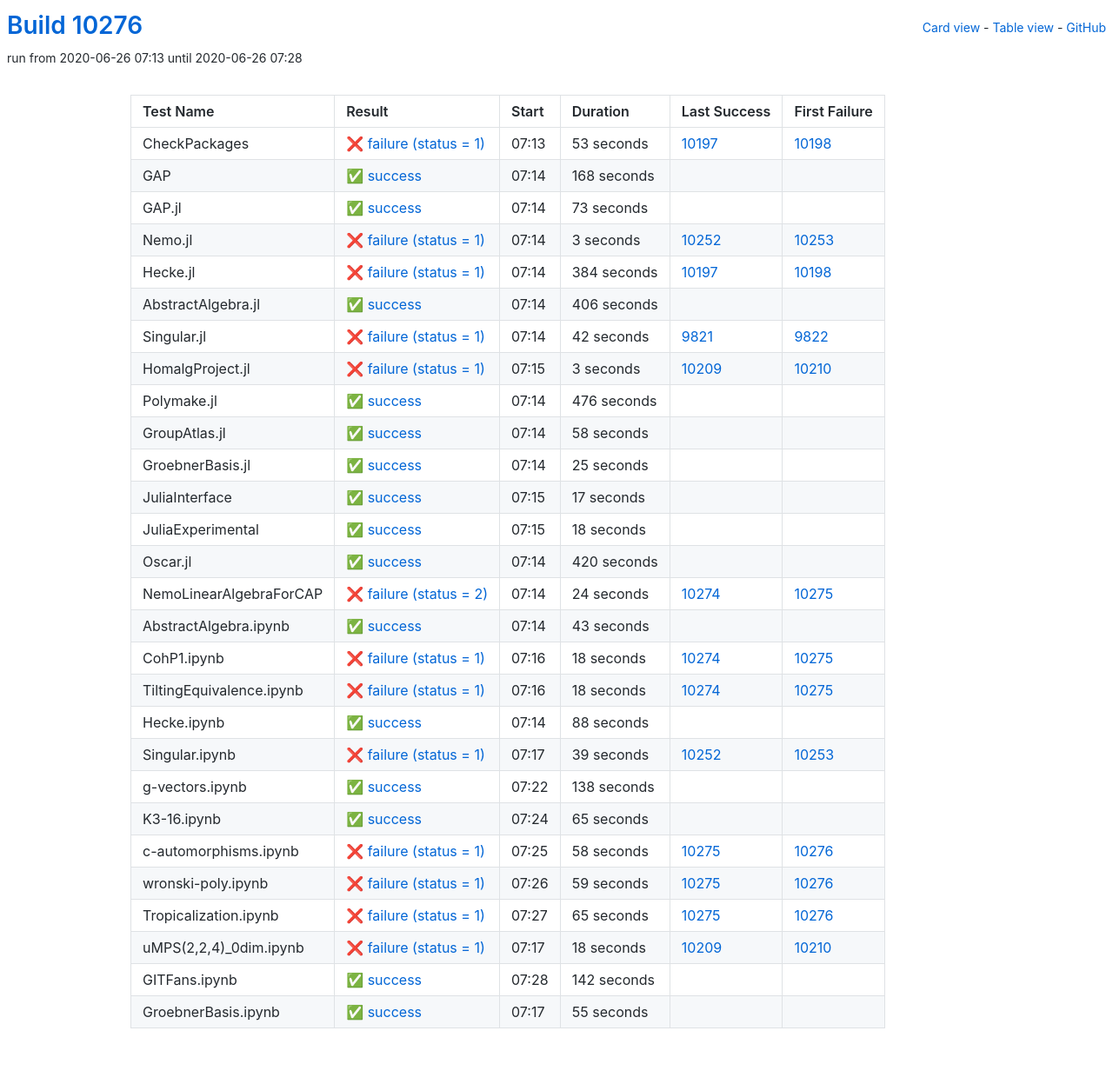
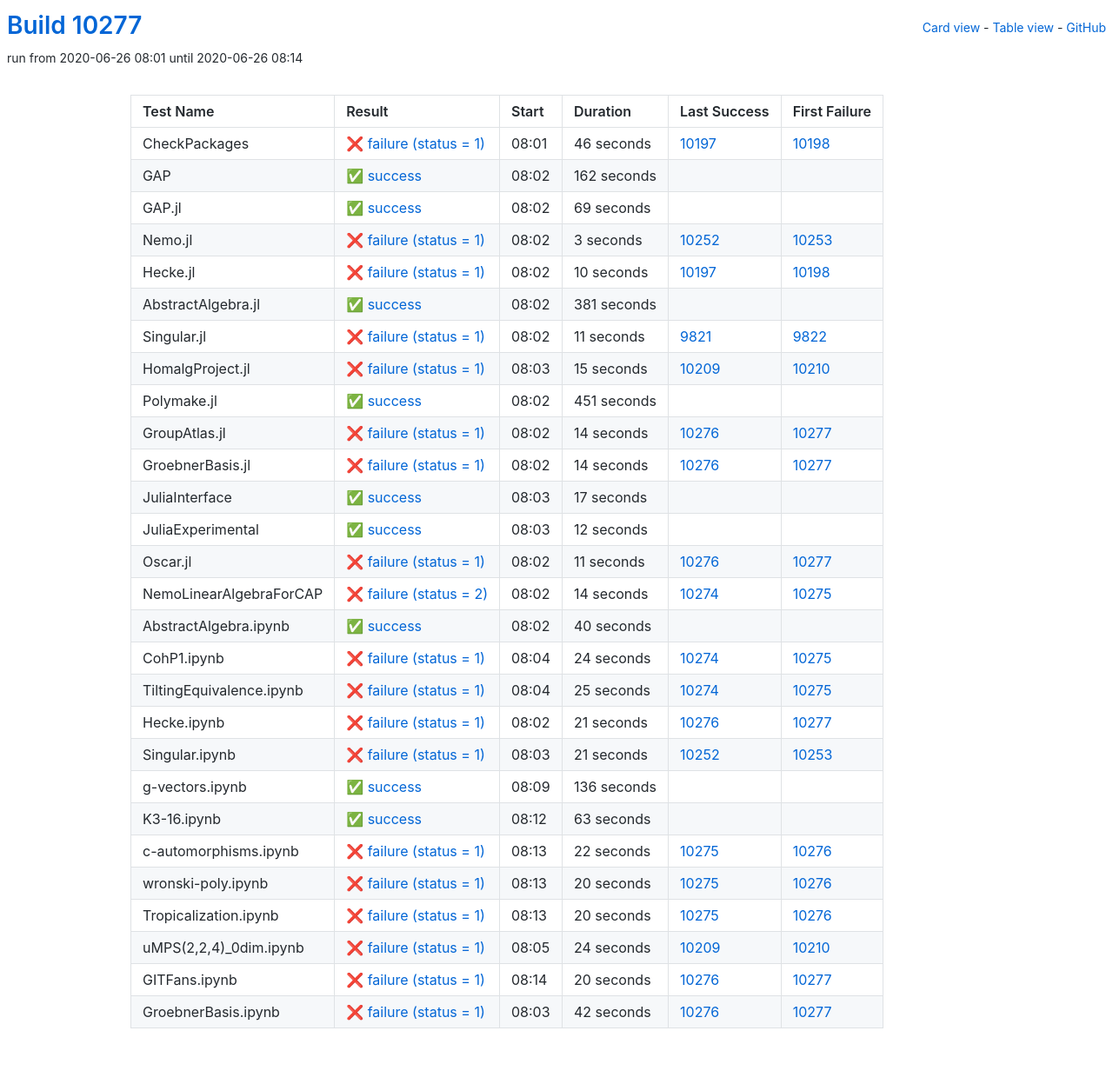
Before and after one commit to oscar-system/oscar-ci-status, a Jekyll site: the page built from table.html, in a window 1280 px wide. Shown: the whole page at 87% size. Built offline with Jekyll 4.4.1, drawn with Linux system fonts in a browser that asks for light colours.

Commit message:
Build #10277

```diff
--- a/_data/ci.yml
+++ b/_data/ci.yml
@@ -1,6 +1,6 @@
 ---
-build: 10276
-build_url: https://oscarci.mathematik.uni-kl.de/job/oscar/10276/
+build: 10277
+build_url: https://oscarci.mathematik.uni-kl.de/job/oscar/10277/
 job: oscar
 organization: oscar-system
 repo: oscar-ci-status
@@ -8,44 +8,44 @@
 tests:
 - name: CheckPackages
   id: checkpackages
-  log: https://oscarci.mathematik.uni-kl.de/job/oscar/10276/artifact/logs/build-10276/CheckPackages.log
-  start: 2020-06-26 07:13
+  log: https://oscarci.mathematik.uni-kl.de/job/oscar/10277/artifact/logs/build-10277/CheckPackages.log
+  start: 2020-06-26 08:01
   success: false
   exitcode: 1
   status: failure
-  duration: 53
+  duration: 46
   last_success: 10197
   last_success_url: https://oscarci.mathematik.uni-kl.de/job/oscar/10197/
   first_failure: 10198
   first_failure_url: https://oscarci.mathematik.uni-kl.de/job/oscar/10198/
 - name: GAP
   id: gap
-  log: https://oscarci.mathematik.uni-kl.de/job/oscar/10276/artifact/logs/build-10276/GAP.log
-  start: 2020-06-26 07:14
+  log: https://oscarci.mathematik.uni-kl.de/job/oscar/10277/artifact/logs/build-10277/GAP.log
+  start: 2020-06-26 08:02
   success: true
   exitcode: 0
   status: success
-  duration: 168
+  duration: 162
   last_success: false
   last_success_url:
   first_failure: false
   first_failure_url:
 - name: GAP.jl
   id: gap-jl
-  log: https://oscarci.mathematik.uni-kl.de/job/oscar/10276/artifact/logs/build-10276/GAP.jl.log
-  start: 2020-06-26 07:14
+  log: https://oscarci.mathematik.uni-kl.de/job/oscar/10277/artifact/logs/build-10277/GAP.jl.log
+  start: 2020-06-26 08:02
   success: true
   exitcode: 0
   status: success
-  duration: 73
+  duration: 69
   last_success: false
   last_success_url:
   first_failure: false
   first_failure_url:
 - name: Nemo.jl
   id: nemo-jl
-  log: https://oscarci.mathematik.uni-kl.de/job/oscar/10276/artifact/logs/build-10276/Nemo.jl.log
-  start: 2020-06-26 07:14
+  log: https://oscarci.mathematik.uni-kl.de/job/oscar/10277/artifact/logs/build-10277/Nemo.jl.log
+  start: 2020-06-26 08:02
   success: false
   exitcode: 1
   status: failure
@@ -56,92 +56,92 @@
   first_failure_url: https://oscarci.mathematik.uni-kl.de/job/oscar/10253/
 - name: Hecke.jl
   id: hecke-jl
-  log: https://oscarci.mathematik.uni-kl.de/job/oscar/10276/artifact/logs/build-10276/Hecke.jl.log
-  start: 2020-06-26 07:14
+  log: https://oscarci.mathematik.uni-kl.de/job/oscar/10277/artifact/logs/build-10277/Hecke.jl.log
+  start: 2020-06-26 08:02
   success: false
   exitcode: 1
   status: failure
-  duration: 384
+  duration: 10
   last_success: 10197
   last_success_url: https://oscarci.mathematik.uni-kl.de/job/oscar/10197/
   first_failure: 10198
   first_failure_url: https://oscarci.mathematik.uni-kl.de/job/oscar/10198/
 - name: AbstractAlgebra.jl
   id: abstractalgebra-jl
-  log: https://oscarci.mathematik.uni-kl.de/job/oscar/10276/artifact/logs/build-10276/AbstractAlgebra.jl.log
-  start: 2020-06-26 07:14
+  log: https://oscarci.mathematik.uni-kl.de/job/oscar/10277/artifact/logs/build-10277/AbstractAlgebra.jl.log
+  start: 2020-06-26 08:02
   success: true
   exitcode: 0
   status: success
-  duration: 406
+  duration: 381
   last_success: false
   last_success_url:
   first_failure: false
   first_failure_url:
 - name: Singular.jl
   id: singular-jl
-  log: https://oscarci.mathematik.uni-kl.de/job/oscar/10276/artifact/logs/build-10276/Singular.jl.log
-  start: 2020-06-26 07:14
+  log: https://oscarci.mathematik.uni-kl.de/job/oscar/10277/artifact/logs/build-10277/Singular.jl.log
+  start: 2020-06-26 08:02
   success: false
   exitcode: 1
   status: failure
-  duration: 42
+  duration: 11
   last_success: 9821
   last_success_url: https://oscarci.mathematik.uni-kl.de/job/oscar/9821/
   first_failure: 9822
   first_failure_url: https://oscarci.mathematik.uni-kl.de/job/oscar/9822/
 - name: HomalgProject.jl
   id: homalgproject-jl
-  log: https://oscarci.mathematik.uni-kl.de/job/oscar/10276/artifact/logs/build-10276/HomalgProject.jl.log
-  start: 2020-06-26 07:15
+  log: https://oscarci.mathematik.uni-kl.de/job/oscar/10277/artifact/logs/build-10277/HomalgProject.jl.log
+  start: 2020-06-26 08:03
   success: false
   exitcode: 1
   status: failure
-  duration: 3
+  duration: 15
   last_success: 10209
   last_success_url: https://oscarci.mathematik.uni-kl.de/job/oscar/10209/
   first_failure: 10210
   first_failure_url: https://oscarci.mathematik.uni-kl.de/job/oscar/10210/
 - name: Polymake.jl
   id: polymake-jl
-  log: https://oscarci.mathematik.uni-kl.de/job/oscar/10276/artifact/logs/build-10276/Polymake.jl.log
-  start: 2020-06-26 07:14
+  log: https://oscarci.mathematik.uni-kl.de/job/oscar/10277/artifact/logs/build-10277/Polymake.jl.log
+  start: 2020-06-26 08:02
   success: true
   exitcode: 0
   status: success
-  duration: 476
+  duration: 451
   last_success: false
   last_success_url:
   first_failure: false
   first_failure_url:
 - name: GroupAtlas.jl
   id: groupatlas-jl
-  log: https://oscarci.mathematik.uni-kl.de/job/oscar/10276/artifact/logs/build-10276/GroupAtlas.jl.log
-  start: 2020-06-26 07:14
-  success: true
-  exitcode: 0
-  status: success
-  duration: 58
-  last_success: false
-  last_success_url:
-  first_failure: false
-  first_failure_url:
+  log: https://oscarci.mathematik.uni-kl.de/job/oscar/10277/artifact/logs/build-10277/GroupAtlas.jl.log
+  start: 2020-06-26 08:02
+  success: false
+  exitcode: 1
+  status: failure
+  duration: 14
+  last_success: 10276
+  last_success_url: https://oscarci.mathematik.uni-kl.de/job/oscar/10276/
+  first_failure: 10277
+  first_failure_url: https://oscarci.mathematik.uni-kl.de/job/oscar/10277/
 - name: GroebnerBasis.jl
   id: groebnerbasis-jl
-  log: https://oscarci.mathematik.uni-kl.de/job/oscar/10276/artifact/logs/build-10276/GroebnerBasis.jl.log
-  start: 2020-06-26 07:14
-  success: true
-  exitcode: 0
-  status: success
-  duration: 25
-  last_success: false
-  last_success_url:
-  first_failure: false
-  first_failure_url:
+  log: https://oscarci.mathematik.uni-kl.de/job/oscar/10277/artifact/logs/build-10277/GroebnerBasis.jl.log
+  start: 2020-06-26 08:02
+  success: false
+  exitcode: 1
+  status: failure
+  duration: 14
+  last_success: 10276
+  last_success_url: https://oscarci.mathematik.uni-kl.de/job/oscar/10276/
+  first_failure: 10277
+  first_failure_url: https://oscarci.mathematik.uni-kl.de/job/oscar/10277/
 - name: JuliaInterface
   id: juliainterface
-  log: https://oscarci.mathematik.uni-kl.de/job/oscar/10276/artifact/logs/build-10276/JuliaInterface.log
-  start: 2020-06-26 07:15
+  log: https://oscarci.mathematik.uni-kl.de/job/oscar/10277/artifact/logs/build-10277/JuliaInterface.log
+  start: 2020-06-26 08:03
   success: true
   exitcode: 0
   status: success
@@ -152,193 +152,193 @@
   first_failure_url:
 - name: JuliaExperimental
   id: juliaexperimental
-  log: https://oscarci.mathematik.uni-kl.de/job/oscar/10276/artifact/logs/build-10276/JuliaExperimental.log
-  start: 2020-06-26 07:15
+  log: https://oscarci.mathematik.uni-kl.de/job/oscar/10277/artifact/logs/build-10277/JuliaExperimental.log
+  start: 2020-06-26 08:03
   success: true
   exitcode: 0
   status: success
-  duration: 18
+  duration: 12
   last_success: false
   last_success_url:
   first_failure: false
   first_failure_url:
 - name: Oscar.jl
   id: oscar-jl
-  log: https://oscarci.mathematik.uni-kl.de/job/oscar/10276/artifact/logs/build-10276/Oscar.jl.log
-  start: 2020-06-26 07:14
+  log: https://oscarci.mathematik.uni-kl.de/job/oscar/10277/artifact/logs/build-10277/Oscar.jl.log
+  start: 2020-06-26 08:02
+  success: false
+  exitcode: 1
+  status: failure
+  duration: 11
+  last_success: 10276
+  last_success_url: https://oscarci.mathematik.uni-kl.de/job/oscar/10276/
+  first_failure: 10277
+  first_failure_url: https://oscarci.mathematik.uni-kl.de/job/oscar/10277/
+- name: NemoLinearAlgebraForCAP
+  id: nemolinearalgebraforcap
+  log: https://oscarci.mathematik.uni-kl.de/job/oscar/10277/artifact/logs/build-10277/NemoLinearAlgebraForCAP.log
+  start: 2020-06-26 08:02
+  success: false
+  exitcode: 2
+  status: failure
+  duration: 14
+  last_success: 10274
+  last_success_url: https://oscarci.mathematik.uni-kl.de/job/oscar/10274/
+  first_failure: 10275
+  first_failure_url: https://oscarci.mathematik.uni-kl.de/job/oscar/10275/
+- name: AbstractAlgebra.ipynb
+  id: abstractalgebra-ipynb
+  log: https://oscarci.mathematik.uni-kl.de/job/oscar/10277/artifact/logs/build-10277/AbstractAlgebra.ipynb.log
+  start: 2020-06-26 08:02
   success: true
   exitcode: 0
   status: success
-  duration: 420
+  duration: 40
   last_success: false
   last_success_url:
   first_failure: false
   first_failure_url:
-- name: NemoLinearAlgebraForCAP
-  id: nemolinearalgebraforcap
-  log: https://oscarci.mathematik.uni-kl.de/job/oscar/10276/artifact/logs/build-10276/NemoLinearAlgebraForCAP.log
-  start: 2020-06-26 07:14
+- name: CohP1.ipynb
+  id: cohp1-ipynb
+  log: https://oscarci.mathematik.uni-kl.de/job/oscar/10277/artifact/logs/build-10277/CohP1.ipynb.log
+  start: 2020-06-26 08:04
   success: false
-  exitcode: 2
+  exitcode: 1
   status: failure
   duration: 24
   last_success: 10274
   last_success_url: https://oscarci.mathematik.uni-kl.de/job/oscar/10274/
   first_failure: 10275
   first_failure_url: https://oscarci.mathematik.uni-kl.de/job/oscar/10275/
-- name: AbstractAlgebra.ipynb
-  id: abstractalgebra-ipynb
-  log: https://oscarci.mathematik.uni-kl.de/job/oscar/10276/artifact/logs/build-10276/AbstractAlgebra.ipynb.log
-  start: 2020-06-26 07:14
-  success: true
-  exitcode: 0
-  status: success
-  duration: 43
-  last_success: false
-  last_success_url:
-  first_failure: false
-  first_failure_url:
-- name: CohP1.ipynb
-  id: cohp1-ipynb
-  log: https://oscarci.mathematik.uni-kl.de/job/oscar/10276/artifact/logs/build-10276/CohP1.ipynb.log
-  start: 2020-06-26 07:16
+- name: TiltingEquivalence.ipynb
+  id: tiltingequivalence-ipynb
+  log: https://oscarci.mathematik.uni-kl.de/job/oscar/10277/artifact/logs/build-10277/TiltingEquivalence.ipynb.log
+  start: 2020-06-26 08:04
   success: false
   exitcode: 1
   status: failure
-  duration: 18
-  last_success: 10274
-  last_success_url: https://oscarci.mathematik.uni-kl.de/job/oscar/10274/
-  first_failure: 10275
-  first_failure_url: https://oscarci.mathematik.uni-kl.de/job/oscar/10275/
-- name: TiltingEquivalence.ipynb
-  id: tiltingequivalence-ipynb
-  log: https://oscarci.mathematik.uni-kl.de/job/oscar/10276/artifact/logs/build-10276/TiltingEquivalence.ipynb.log
-  start: 2020-06-26 07:16
-  success: false
-  exitcode: 1
-  status: failure
-  duration: 18
+  duration: 25
   last_success: 10274
   last_success_url: https://oscarci.mathematik.uni-kl.de/job/oscar/10274/
   first_failure: 10275
   first_failure_url: https://oscarci.mathematik.uni-kl.de/job/oscar/10275/
 - name: Hecke.ipynb
   id: hecke-ipynb
-  log: https://oscarci.mathematik.uni-kl.de/job/oscar/10276/artifact/logs/build-10276/Hecke.ipynb.log
-  start: 2020-06-26 07:14
-  success: true
-  exitcode: 0
-  status: success
-  duration: 88
-  last_success: false
-  last_success_url:
-  first_failure: false
-  first_failure_url:
-- name: Singular.ipynb
-  id: singular-ipynb
-  log: https://oscarci.mathematik.uni-kl.de/job/oscar/10276/artifact/logs/build-10276/Singular.ipynb.log
-  start: 2020-06-26 07:17
+  log: https://oscarci.mathematik.uni-kl.de/job/oscar/10277/artifact/logs/build-10277/Hecke.ipynb.log
+  start: 2020-06-26 08:02
   success: false
   exitcode: 1
   status: failure
-  duration: 39
+  duration: 21
+  last_success: 10276
+  last_success_url: https://oscarci.mathematik.uni-kl.de/job/oscar/10276/
+  first_failure: 10277
+  first_failure_url: https://oscarci.mathematik.uni-kl.de/job/oscar/10277/
+- name: Singular.ipynb
+  id: singular-ipynb
+  log: https://oscarci.mathematik.uni-kl.de/job/oscar/10277/artifact/logs/build-10277/Singular.ipynb.log
+  start: 2020-06-26 08:03
+  success: false
+  exitcode: 1
+  status: failure
+  duration: 21
   last_success: 10252
   last_success_url: https://oscarci.mathematik.uni-kl.de/job/oscar/10252/
   first_failure: 10253
   first_failure_url: https://oscarci.mathematik.uni-kl.de/job/oscar/10253/
 - name: g-vectors.ipynb
   id: g-vectors-ipynb
-  log: https://oscarci.mathematik.uni-kl.de/job/oscar/10276/artifact/logs/build-10276/g-vectors.ipynb.log
-  start: 2020-06-26 07:22
+  log: https://oscarci.mathematik.uni-kl.de/job/oscar/10277/artifact/logs/build-10277/g-vectors.ipynb.log
+  start: 2020-06-26 08:09
   success: true
   exitcode: 0
   status: success
-  duration: 138
+  duration: 136
   last_success: false
   last_success_url:
   first_failure: false
   first_failure_url:
 - name: K3-16.ipynb
   id: k3-16-ipynb
-  log: https://oscarci.mathematik.uni-kl.de/job/oscar/10276/artifact/logs/build-10276/K3-16.ipynb.log
-  start: 2020-06-26 07:24
+  log: https://oscarci.mathematik.uni-kl.de/job/oscar/10277/artifact/logs/build-10277/K3-16.ipynb.log
+  start: 2020-06-26 08:12
   success: true
   exitcode: 0
   status: success
-  duration: 65
+  duration: 63
   last_success: false
   last_success_url:
   first_failure: false
   first_failure_url:
 - name: c-automorphisms.ipynb
   id: c-automorphisms-ipynb
-  log: https://oscarci.mathematik.uni-kl.de/job/oscar/10276/artifact/logs/build-10276/c-automorphisms.ipynb.log
-  start: 2020-06-26 07:25
+  log: https://oscarci.mathematik.uni-kl.de/job/oscar/10277/artifact/logs/build-10277/c-automorphisms.ipynb.log
+  start: 2020-06-26 08:13
   success: false
   exitcode: 1
   status: failure
-  duration: 58
+  duration: 22
   last_success: 10275
   last_success_url: https://oscarci.mathematik.uni-kl.de/job/oscar/10275/
   first_failure: 10276
   first_failure_url: https://oscarci.mathematik.uni-kl.de/job/oscar/10276/
 - name: wronski-poly.ipynb
   id: wronski-poly-ipynb
-  log: https://oscarci.mathematik.uni-kl.de/job/oscar/10276/artifact/logs/build-10276/wronski-poly.ipynb.log
-  start: 2020-06-26 07:26
+  log: https://oscarci.mathematik.uni-kl.de/job/oscar/10277/artifact/logs/build-10277/wronski-poly.ipynb.log
+  start: 2020-06-26 08:13
   success: false
   exitcode: 1
   status: failure
-  duration: 59
+  duration: 20
   last_success: 10275
   last_success_url: https://oscarci.mathematik.uni-kl.de/job/oscar/10275/
   first_failure: 10276
   first_failure_url: https://oscarci.mathematik.uni-kl.de/job/oscar/10276/
 - name: Tropicalization.ipynb
   id: tropicalization-ipynb
-  log: https://oscarci.mathematik.uni-kl.de/job/oscar/10276/artifact/logs/build-10276/Tropicalization.ipynb.log
-  start: 2020-06-26 07:27
+  log: https://oscarci.mathematik.uni-kl.de/job/oscar/10277/artifact/logs/build-10277/Tropicalization.ipynb.log
+  start: 2020-06-26 08:13
   success: false
   exitcode: 1
   status: failure
-  duration: 65
+  duration: 20
   last_success: 10275
   last_success_url: https://oscarci.mathematik.uni-kl.de/job/oscar/10275/
   first_failure: 10276
   first_failure_url: https://oscarci.mathematik.uni-kl.de/job/oscar/10276/
 - name: uMPS(2,2,4)_0dim.ipynb
   id: umps-2-2-4-0dim-ipynb
-  log: https://oscarci.mathematik.uni-kl.de/job/oscar/10276/artifact/logs/build-10276/uMPS-2-2-4-_0dim.ipynb.log
-  start: 2020-06-26 07:17
+  log: https://oscarci.mathematik.uni-kl.de/job/oscar/10277/artifact/logs/build-10277/uMPS-2-2-4-_0dim.ipynb.log
+  start: 2020-06-26 08:05
   success: false
   exitcode: 1
   status: failure
-  duration: 18
+  duration: 24
   last_success: 10209
   last_success_url: https://oscarci.mathematik.uni-kl.de/job/oscar/10209/
   first_failure: 10210
   first_failure_url: https://oscarci.mathematik.uni-kl.de/job/oscar/10210/
 - name: GITFans.ipynb
   id: gitfans-ipynb
-  log: https://oscarci.mathematik.uni-kl.de/job/oscar/10276/artifact/logs/build-10276/GITFans.ipynb.log
-  start: 2020-06-26 07:28
-  success: true
-  exitcode: 0
-  status: success
-  duration: 142
-  last_success: false
-  last_success_url:
-  first_failure: false
-  first_failure_url:
+  log: https://oscarci.mathematik.uni-kl.de/job/oscar/10277/artifact/logs/build-10277/GITFans.ipynb.log
+  start: 2020-06-26 08:14
+  success: false
+  exitcode: 1
+  status: failure
+  duration: 20
+  last_success: 10276
+  last_success_url: https://oscarci.mathematik.uni-kl.de/job/oscar/10276/
+  first_failure: 10277
+  first_failure_url: https://oscarci.mathematik.uni-kl.de/job/oscar/10277/
 - name: GroebnerBasis.ipynb
   id: groebnerbasis-ipynb
-  log: https://oscarci.mathematik.uni-kl.de/job/oscar/10276/artifact/logs/build-10276/GroebnerBasis.ipynb.log
-  start: 2020-06-26 07:17
-  success: true
-  exitcode: 0
-  status: success
-  duration: 55
-  last_success: false
-  last_success_url:
-  first_failure: false
-  first_failure_url:
+  log: https://oscarci.mathematik.uni-kl.de/job/oscar/10277/artifact/logs/build-10277/GroebnerBasis.ipynb.log
+  start: 2020-06-26 08:03
+  success: false
+  exitcode: 1
+  status: failure
+  duration: 42
+  last_success: 10276
+  last_success_url: https://oscarci.mathematik.uni-kl.de/job/oscar/10276/
+  first_failure: 10277
+  first_failure_url: https://oscarci.mathematik.uni-kl.de/job/oscar/10277/
```
Also changed, not shown: README.md.
